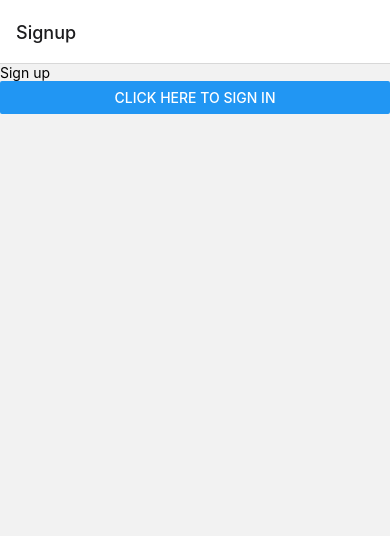
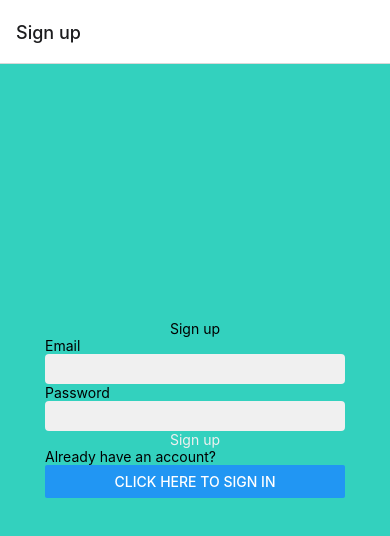
Before and after one commit to EvanXie333/rnFB21T3, a React Native app: screen /Signup in a window 390 px wide. Shown: the top 536 px of the page. Built offline with nearby package versions, Linux system fonts and the light colour scheme.

Commit message:
adding theme colours and sign up form

```diff
--- a/App.js
+++ b/App.js
@@ -23,8 +23,9 @@ export default function App() {
   return (
     <NavigationContainer>
       <Stack.Navigator>
-        <Stack.Screen name="Signup" component ={Signup}/>
-        <Stack.Screen name="Signin" component ={Signin}/>
+        <Stack.Screen name="Signup" component ={Signup} options={{title:'Sign up'}}/>
+        <Stack.Screen name="Signin" component ={Signin} options={{title:'Sign in'}}/>
+        <Stack.Screen name="Home" component ={Home}/>
 
       </Stack.Navigator>
     </NavigationContainer>
--- a/components/Signin.js
+++ b/components/Signin.js
@@ -5,6 +5,8 @@ export function Signin(props){
     return(
         <View>
             <Text>Sign in</Text>
+            <Text>Email</Text>
+            <Text>Password</Text>
         </View>
     )
 }
--- a/components/Signup.js
+++ b/components/Signup.js
@@ -1,6 +1,7 @@
 import React from "react";
-import { View,Text, StyleSheet, Button } from "react-native";
+import { View,Text, StyleSheet, Button, TextInput, TouchableOpacity, KeyboardAvoidingView, Platform } from "react-native";
 import { useNavigation } from "@react-navigation/native";
+import { ThemeColours } from "./ThemeColours";
 
 
 
@@ -9,9 +10,59 @@ export function Signup(props){
     const navigation = useNavigation()
 
     return(
-        <View>
-            <Text>Sign up</Text>
-            <Button title="Click here to sign in" onPress ={ ()=> navigation.navigate("Signin")} />
-        </View>
+        <View style={styles.container}>
+      <Text>Sign up</Text>
+      <KeyboardAvoidingView
+        behavior={Platform.OS === "ios" ? "padding" : "height"}
+      >
+      <View style={styles.inner}>
+        <Text>Email</Text>
+        <TextInput style={styles.input} />
+        <Text>Password</Text>
+        <TextInput style={styles.input} />
+        <TouchableOpacity styles={styles.button}>
+          <Text style={styles.buttonText}>Sign up</Text>
+        </TouchableOpacity>
+        <Text>Already have an account?</Text>
+        <Button title="Click here to sign in" onPress={() => navigation.navigate("Signin")} />
+
+      </View>
+      </KeyboardAvoidingView>
+
+    </View>
     )
 }
+
+const styles = StyleSheet.create( {
+    input: {
+      backgroundColor: ThemeColours.cultured,
+      fontSize: 16,
+      padding: 5,
+      borderRadius: 4,
+    },
+    button: {
+      marginVertical: 15,
+      backgroundColor: ThemeColours.cerise,
+      padding: 10,
+      borderRadius: 10,
+    },
+
+    container: {
+      flex: 1,
+      backgroundColor: ThemeColours.turquoise,
+      justifyContent: 'center',
+      alignItems: 'center'
+    },
+    buttonText: {
+      color: ThemeColours.cultured,
+      textAlign: 'center',
+    },
+    inner: {
+      width: 300,
+      marginBottom: 90,
+    },
+    kb: {
+      flex: 1,
+    },
+
+  })
--- /dev/null
+++ b/components/ThemeColours.js
@@ -0,0 +1,9 @@
+export const ThemeColours = {
+    cultured: 'hsla(0, 0%, 94%, 1)',
+    culturedTranslucent: 'hsla(0, 0%, 94%, 0.8)',
+    cerulean: 'hsla(228, 63%, 51%, 1)',
+    turquoise: 'hsla(173, 63%, 51%, 1)',
+    black: 'hsla(0, 0%, 3%, 1)',
+    cerise: 'hsla(345, 63%, 51%, 1)',
+    ceriseLight: 'hsla(345, 63%, 65%, 1)'
+  }
```
Also changed, not shown: components/AuthForm.js (added, +22 -0 lines).
